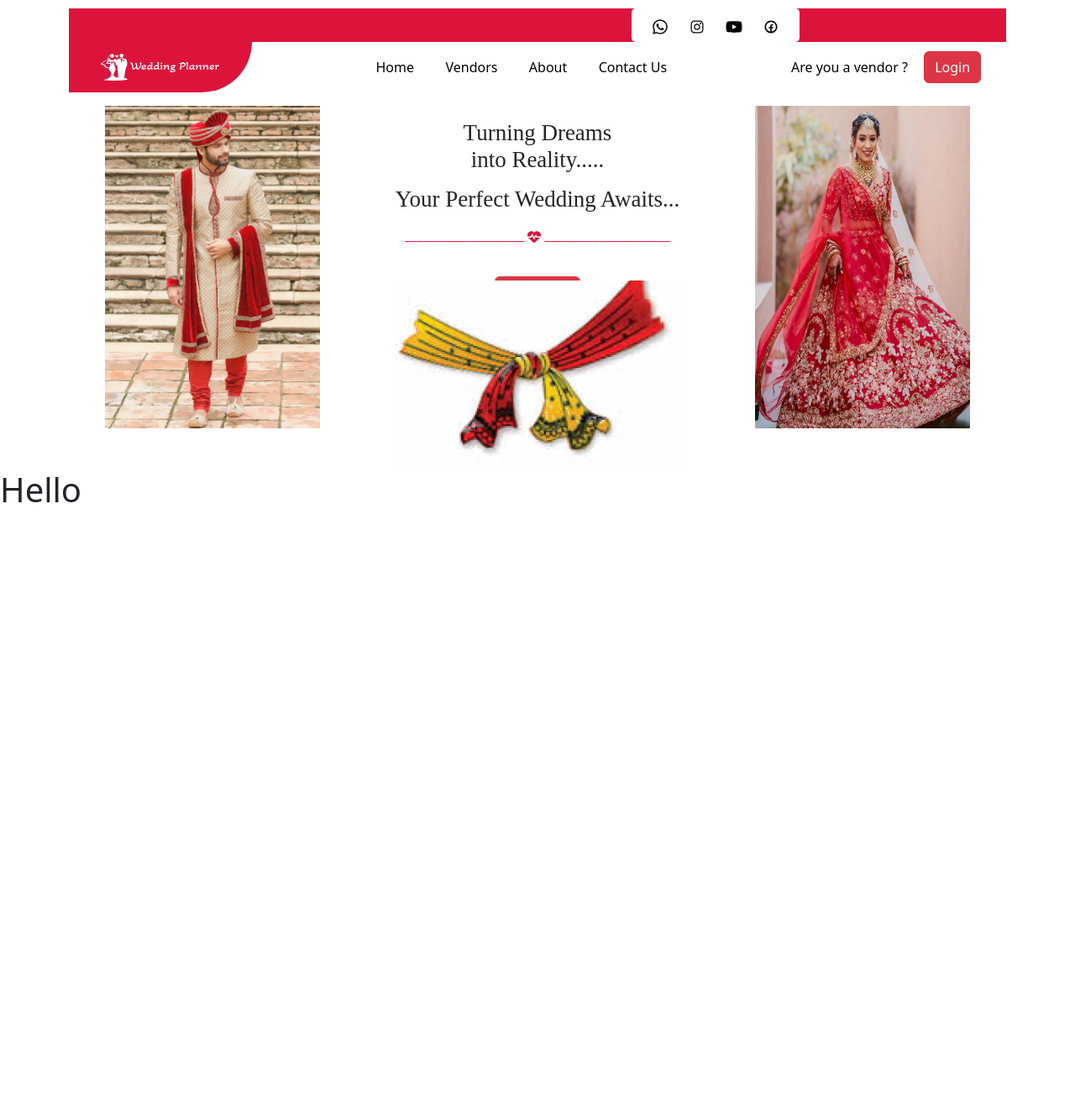
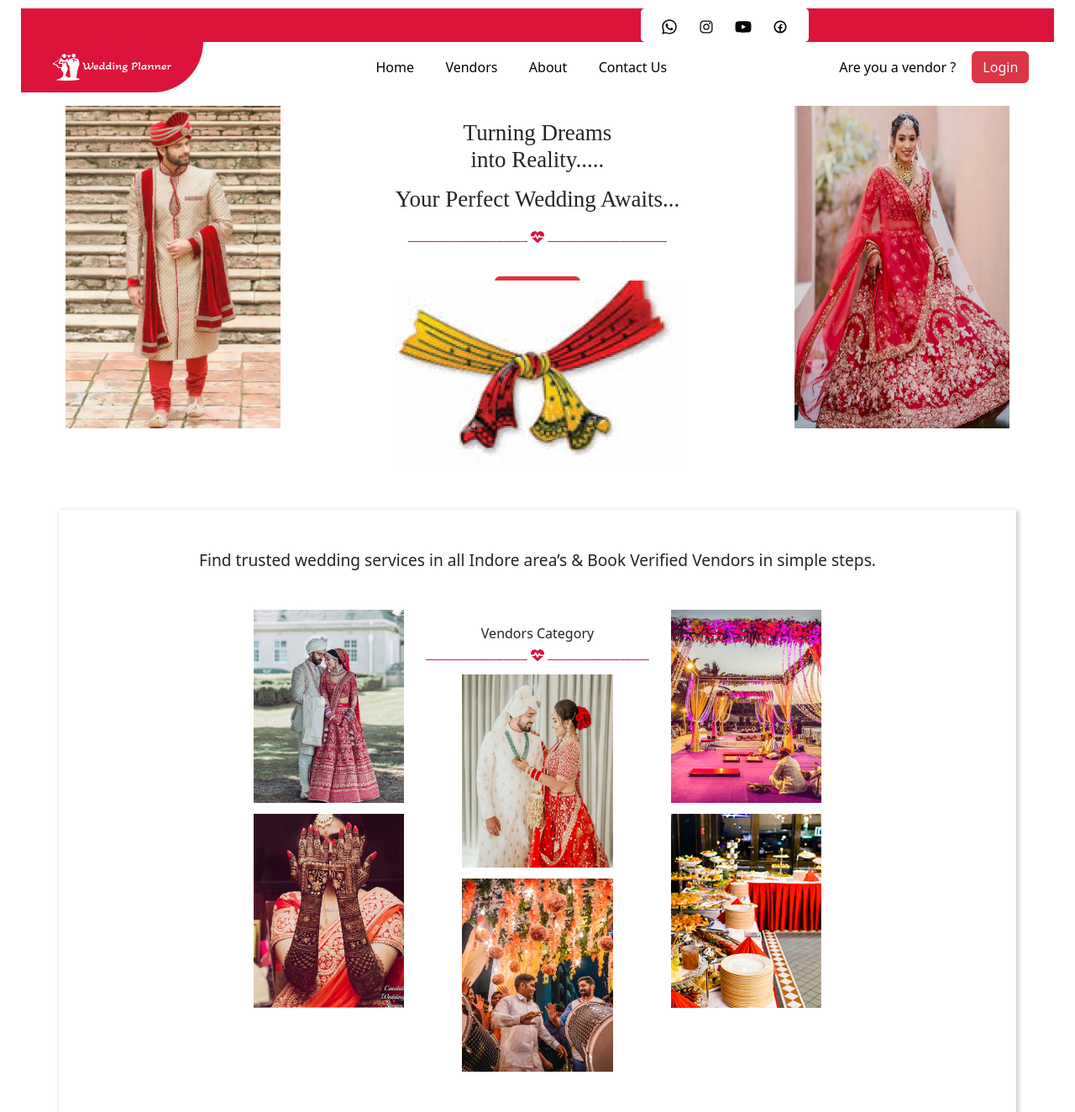
Before and after one commit to wedding-planner-05/wedding_planner, a React (Vite) app in the folder wedding-management/: page / in a window 1280 px wide. Shown: the whole page at 84% size. Before the commit the page ends 800 px from the top, so only its background shows below. Built offline with nearby package versions, Linux system fonts and the light colour scheme.

Commit message:
vendor-category-added

```diff
--- a/wedding-management/src/Components/Header.jsx
+++ b/wedding-management/src/Components/Header.jsx
@@ -3,7 +3,7 @@ import React from 'react'
 import "./Header.css"
 const Header = () => {
   return (
-    <div className='container'>
+    <div className='container-fluid'>
             <div className='header mt-3'>
                 <div className='groom-image'>
                     <img src="/images/groom.png" alt="" />
@@ -14,7 +14,7 @@ const Header = () => {
                         Turning Dreams <br />into Reality.....
                         </h3>
                         <h3>Your Perfect Wedding Awaits...</h3>
-                        <span style={{color:"crimson"}}>____________________ <FaHeartPulse/>  _____________________</span><br />
+                        <span style={{color:"crimson"}}>____________________ <FaHeartPulse/>  ____________________</span><br />
                         <a href="#">
                         <button className='btn btn-danger'>Get started</button>
                         </a>
--- a/wedding-management/src/Components/Navbar.css
+++ b/wedding-management/src/Components/Navbar.css
@@ -1,7 +1,7 @@
 @import url('https://fonts.googleapis.com/css2?family=Montserrat:wght@300;400;500;600;700&display=swap');
 .navbar-div{
     height: auto;
-    width: 100vw;
+    width: 98vw;
     margin-top: 10px;
     /* border: 2px solid; */
     border:50px;
--- a/wedding-management/src/Components/Navbar.jsx
+++ b/wedding-management/src/Components/Navbar.jsx
@@ -8,7 +8,7 @@ import './Navbar.css'
 
 function Navbar() {
   return (
-    <div className='container navbar-div'>
+    <div className='container-fluid navbar-div'>
       <div className= 'navbar-social-media'>
         <div className='icon'>
           <a href=""><FaWhatsapp /> </a>
--- /dev/null
+++ b/wedding-management/src/Components/Vendor.css
@@ -0,0 +1,24 @@
+.vendor-div{
+        height: auto;
+        /* border: 1px solid;    */
+        width: auto;
+        box-shadow: 2px 2px 5px 1px rgba(0, 0, 0, 0.2);
+
+}
+.vendor-image-div{
+    display:flex ;
+    justify-content: center;
+    gap: 2vw;
+
+}
+.vendor-image{
+    display: flex;
+    flex-direction: column;
+    /* border:2px solid; */
+    align-items: center;
+    row-gap: 1vw;
+}
+.vendor-image img{
+    height: 18vw;
+    width: 14vw;
+}
--- /dev/null
+++ b/wedding-management/src/Components/Vendors.jsx
@@ -0,0 +1,34 @@
+ import React from 'react'
+ import './Vendor.css'
+import { FaHeartPulse } from 'react-icons/fa6'
+
+const Vendors = () => {
+  return (
+    <div className='vendor-div container mt-5 p-5'>
+        <h2 style={{fontSize:"1.5vw"}} className='text-center'>Find trusted wedding services in all Indore area’s & Book Verified Vendors in simple steps.</h2>
+
+      <div className='vendor-image-div mt-5' >
+
+        <div className='vendor-image'>
+        <a href=""><img src="/images/vendor1.png" alt="" /></a>
+        <a href=""><img src="/images/vendor2.png" alt="" /></a>
+        </div>
+
+        <div className='vendor-image mt-3'>
+        <div className='text-center'>Vendors Category <br /> <span style={{color:"crimson"}}>_________________ <FaHeartPulse/>  _________________</span><br /></div>
+
+        <a href=""><img src="/images/vendor3.png" alt="" /></a>
+        <a href=""><img src="/images/vendor4.png" alt="" /></a>
+        </div>
+
+        <div className='vendor-image'>
+        <a href=""><img src="/images/vendor5.png" alt="" /></a>
+        <a href=""><img src="/images/vendor6.png" alt="" /></a>
+        </div>
+
+      </div>
+    </div>
+  )
+}
+
+export default Vendors
--- a/wedding-management/src/Home-Page/Home.jsx
+++ b/wedding-management/src/Home-Page/Home.jsx
@@ -1,12 +1,13 @@
 import React from 'react'
 import Navbar from '../Components/Navbar';
 import Header from '../Components/Header';
+import Vendors from '../Components/Vendors'
 
  function Home(){
   return <>
         <Navbar/>
         <Header/>
-      <h1>Hello</h1>
+        <Vendors/>
 </>
 }
 
```
Also changed, not shown: wedding-management/src/App.jsx (+8 -6 lines), wedding-management/src/Components/Header.css (+2 -5 lines).
